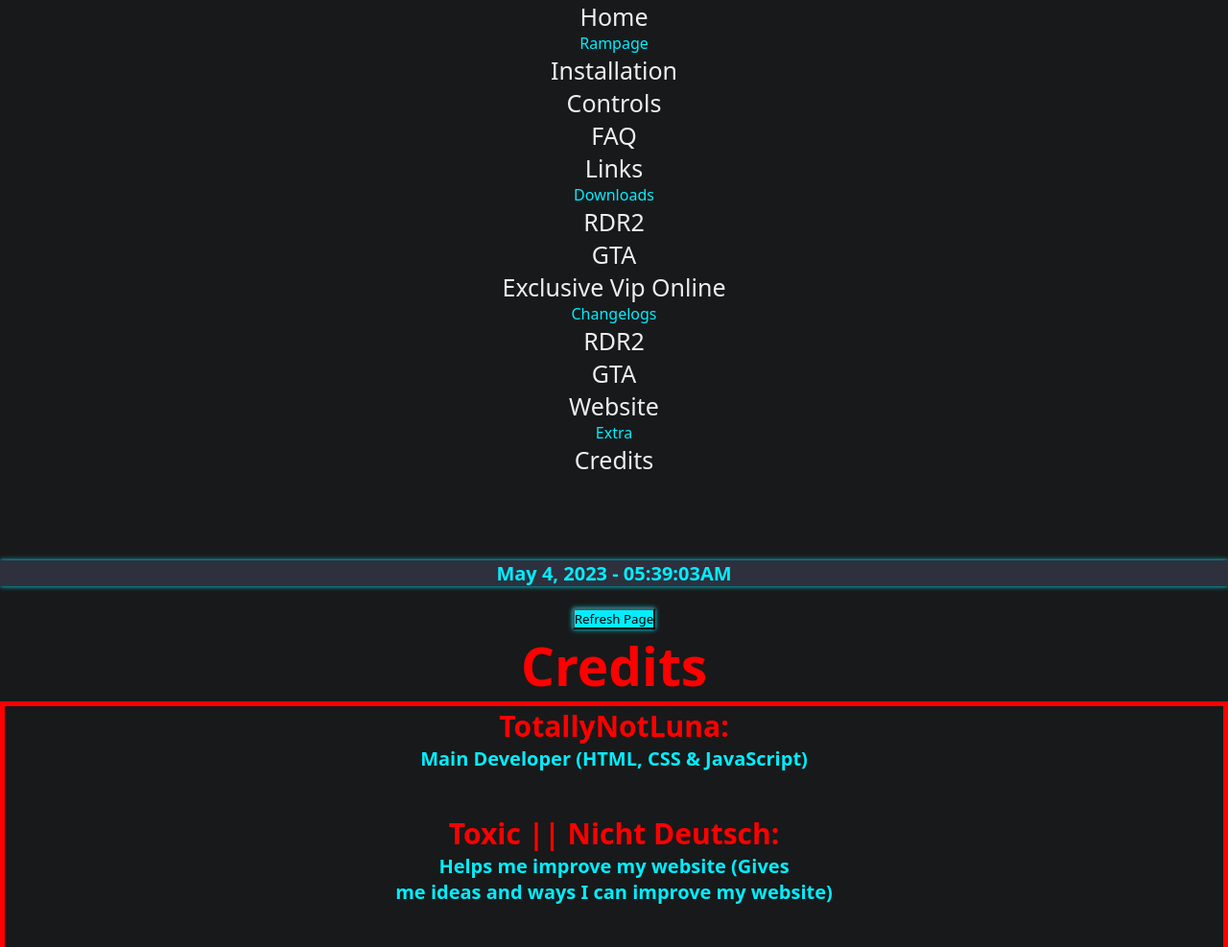
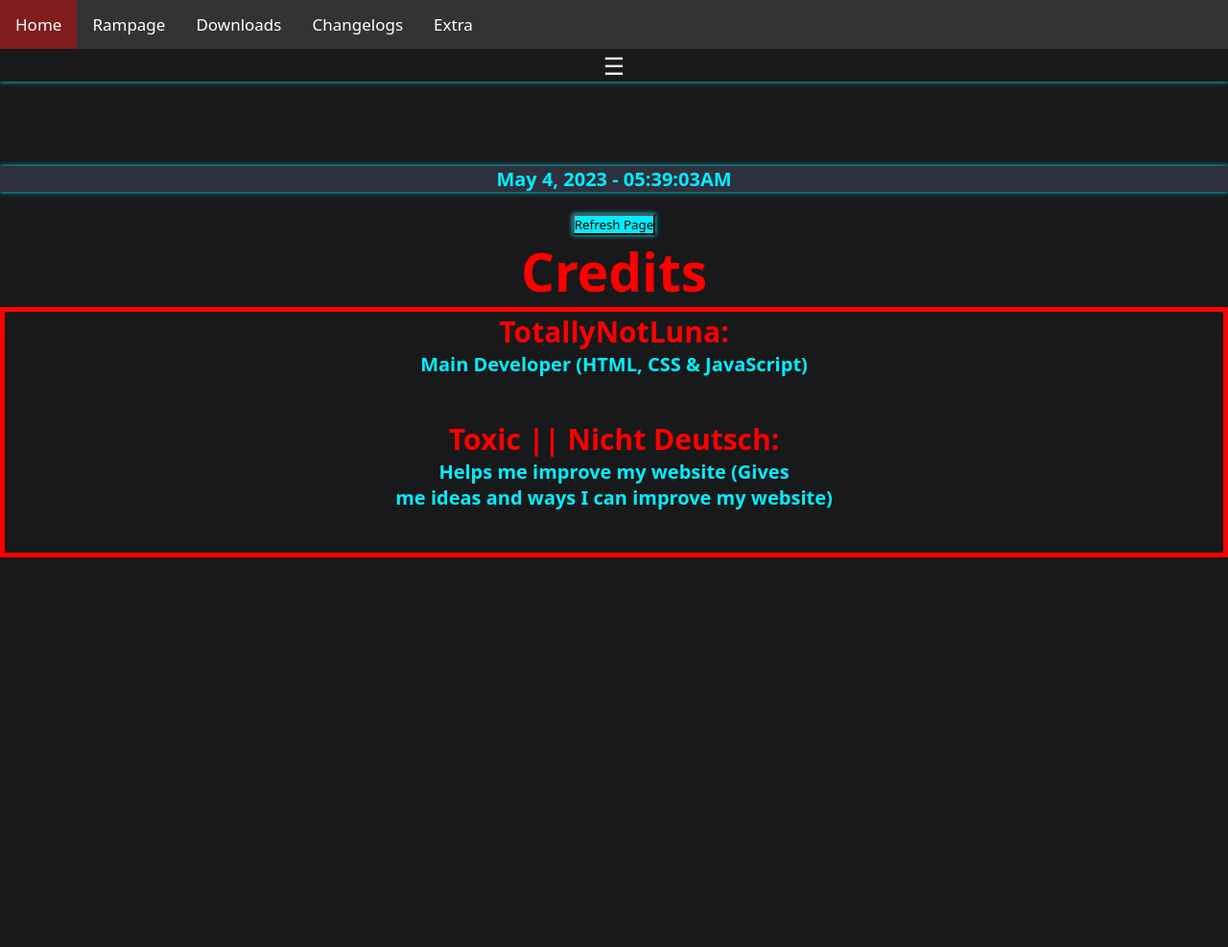
Before and after one commit to LinaOne12/AuroraScript.github.io, a plain HTML site: page credits.html in a window 1280 px wide. Shown: the whole page at 96% size. After the commit the page ends 800 px from the top, so only its background shows below. Drawn offline with Linux system fonts and the light colour scheme.

Commit message:
Add files via upload

```diff
--- a/credits.html
+++ b/credits.html
@@ -31,44 +31,75 @@
 
 
 
-     <!-- Nav bar-->
+     <!-- Nav-->
+
+<div style="box-shadow: 0px 0px 5px rgb(0, 238, 255)">
+
+  <div class="topnav" id="myTopnav">
 
 
+    <!--Home-->
 
-<div class="container">
-   <nav>
-     <ul>
-       <li> <a href="index.html"> Home </a> </li>
-       <li> Rampage
-         <ul class="sub-nav">
-           <li> <a href="install.html"> Installation</a> </li>
-           <li> <a href="controls.html"> Controls </a> </li>
-           <li> <a href="faq.html"> FAQ</a> </li>
-           <li> <a href="links.html"> Links </a> </li>
-         </ul>
-       </li>
-       <li> Downloads
-         <ul class="sub-nav">
-           <li> <a href="rdr2 downloads.html"> RDR2</a> </li>
-           <li> <a href="gta downloads.html"> GTA </a> </li>
-           <li> <a href="online version.html"> Exclusive Vip Online</a> </li>
-         </ul>
-       </li>
-       <li> Changelogs
-         <ul class="sub-nav">
-           <li> <a href="rampage rdr2 changelogs.html"> RDR2</a> </li>
-           <li> <a href="rampage gta changelogs.html"> GTA </a> </li>
-           <li> <a href="website changelogs.html"> Website </a> </li>
-         </ul>
-       </li>
-       <li> Extra
-         <ul class="sub-nav">
-           <li> <a href="credits.html"> Credits</a> </li>
-         </ul>
-       </li>
-     </ul>
 
-   </nav>
+    <a href="index.html" class="active">Home</a>
+
+    <!--Rampage-->
+
+
+    <div class="dropdown">
+      <button class="dropbtn">Rampage
+        <i class="fa fa-caret-down"></i>
+      </button>
+      <div class="dropdown-content">
+        <a href="install.html">Installation</a>
+        <a href="controls.html">Controls</a>
+        <a href="faq.html">FAQ</a>
+        <a href="links.html">Links</a>
+      </div>
+    </div>
+
+
+    <!--Downloads-->
+
+
+    <div class="dropdown">
+      <button class="dropbtn">Downloads
+        <i class="fa fa-caret-down"></i>
+      </button>
+      <div class="dropdown-content">
+        <a href="rdr2 downloads.html">RDR2</a>
+        <a href="gta downloads.html">GTA</a>
+        <a href="online version.html">EXCLUSIVE VIP ONLINE</a>
+      </div>
+    </div>
+
+
+    <!--Changelogs-->
+
+    <div class="dropdown">
+      <button class="dropbtn">Changelogs
+        <i class="fa fa-caret-down"></i>
+      </button>
+      <div class="dropdown-content">
+        <a href="rampage rdr2 changelogs.html">RDR2</a>
+        <a href="rampage gta changelogs.html">GTA</a>
+        <a href="website changelogs.html">Website</a>
+      </div>
+    </div>
+
+    <!--Extra-->
+
+    <div class="dropdown">
+      <button class="dropbtn">Extra
+        <i class="fa fa-caret-down"></i>
+      </button>
+      <div class="dropdown-content">
+        <a href="credits.html">Credits</a>
+      </div>
+    </div>
+  </div>
+    <a href="javascript:void(0);" class="icon" onclick="myFunction()">&#9776;</a>
+  </div>
 
    <div class="header"></div>
  </div>
```
